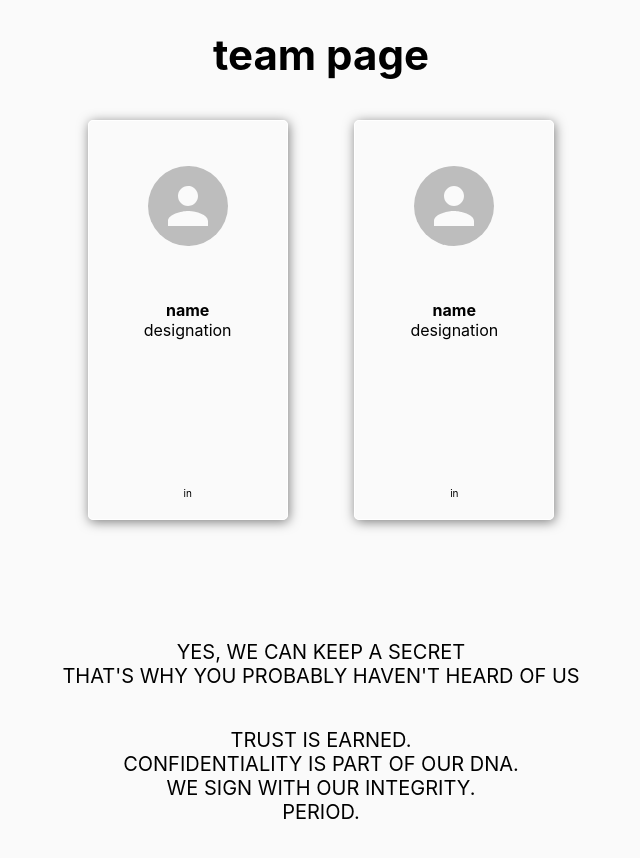
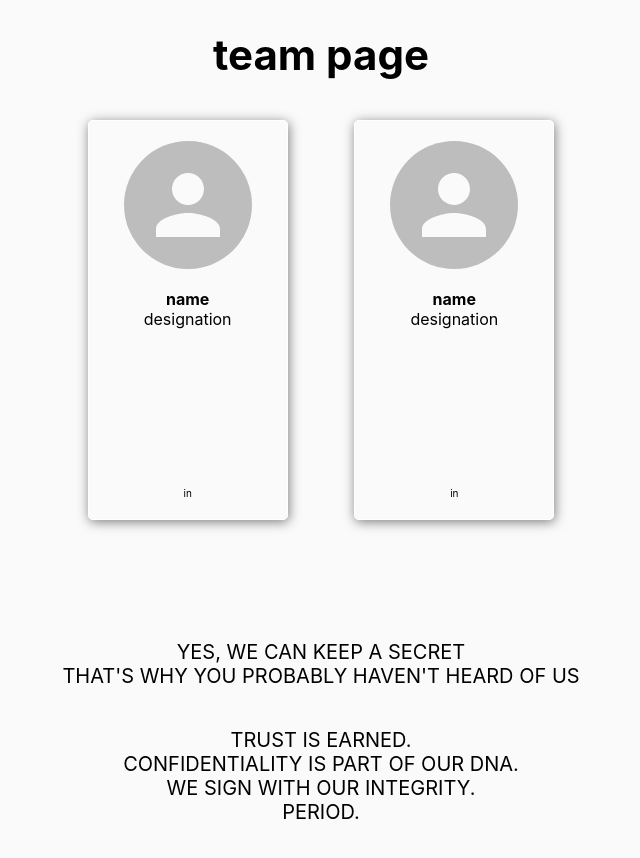
Before and after one commit to mritunjaysaha/project-1, a Next.js app: page / in a window 1280 px wide. Shown: the part 3060-3918 px from the top of the page, without its empty margins (319-959 px from the left). Built offline with nearby package versions, Linux system fonts and the light colour scheme.

Commit message:
updated team page cards

```diff
--- a/src/imageAvatars.jsx
+++ b/src/imageAvatars.jsx
@@ -14,8 +14,9 @@ const useStyles = makeStyles((theme) => ({
         height: theme.spacing(3),
     },
     large: {
-        width: theme.spacing(10),
-        height: theme.spacing(10),
+        width: theme.spacing(16),
+        height: theme.spacing(16),
+        margin: "auto",
     },
 }));
 
@@ -23,7 +24,7 @@ export function ImageAvatars({ name, img }) {
     const classes = useStyles();
 
     return (
-        <div className={classes.root} style={{ margin: "auto" }}>
+        <div className={classes.root}>
             <Avatar alt={name} src={img} className={classes.large} />
         </div>
     );
--- a/src/teamPageCards.jsx
+++ b/src/teamPageCards.jsx
@@ -4,10 +4,12 @@ import { ImageAvatars } from "./imageAvatars";
 export function TeamPageCards({ name, img }) {
     return (
         <li className={styles.teamPageCards}>
-            <ImageAvatars name={name} img={img} />
-            <div className={styles.nameDesignation}>
-                <h3>name</h3>
-                <p>designation</p>
+            <div className={styles.avatarName}>
+                <ImageAvatars name={name} img={img} />
+                <div className={styles.nameDesignation}>
+                    <h3>name</h3>
+                    <p>designation</p>
+                </div>
             </div>
             <a href="">in</a>
         </li>
--- a/styles/teamPageCards.module.scss
+++ b/styles/teamPageCards.module.scss
@@ -6,26 +6,21 @@
 
     border: 1px solid white;
 
-    display: grid;
-    grid-template-columns: 1fr;
-    grid-template-rows: 3fr 1fr 3fr;
-    gap: 0px 0px;
-    grid-template-areas:
-        "picture"
-        "name"
-        "linkedin";
-
     text-align: center;
 
     margin-bottom: 4rem;
     box-shadow: $box-shadow;
     border-radius: 0.5rem;
 
+    display: flex;
+    flex-direction: column;
+    padding: 2rem;
+    justify-content: space-between;
+
     .nameDesignation {
-        grid-area: name;
         display: flex;
         flex-direction: column;
-        padding: 0;
+        margin-top: 2rem;
 
         h3 {
             font-size: $fs-small;
@@ -40,17 +35,10 @@
         }
     }
 
-    .placeholder,
-    .nameDesignation,
     a {
-        place-self: center;
-    }
-
-    a {
-        grid-area: linkedin;
-        align-self: end;
-        place-self: end center;
-        margin-bottom: 2rem;
+        position: relative;
+        bottom: 0;
+        height: max-content;
     }
 }
 
```
